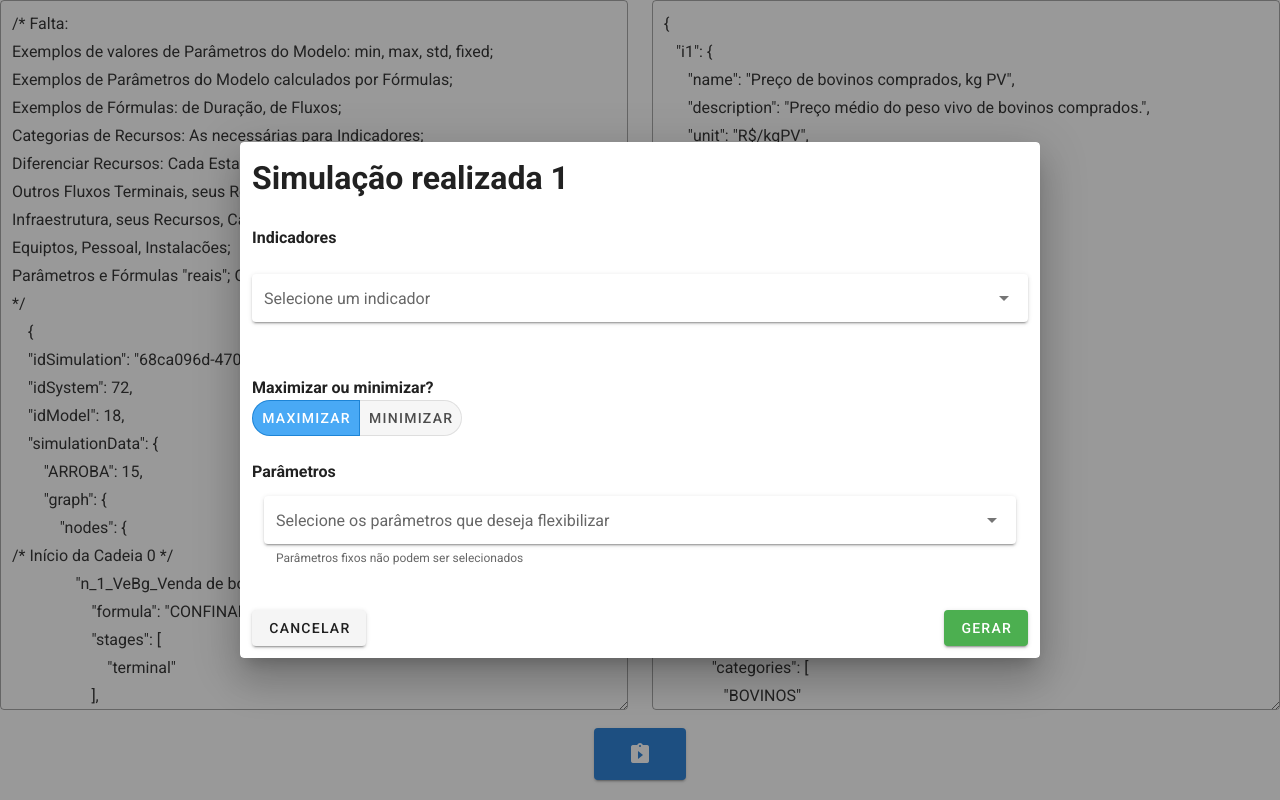
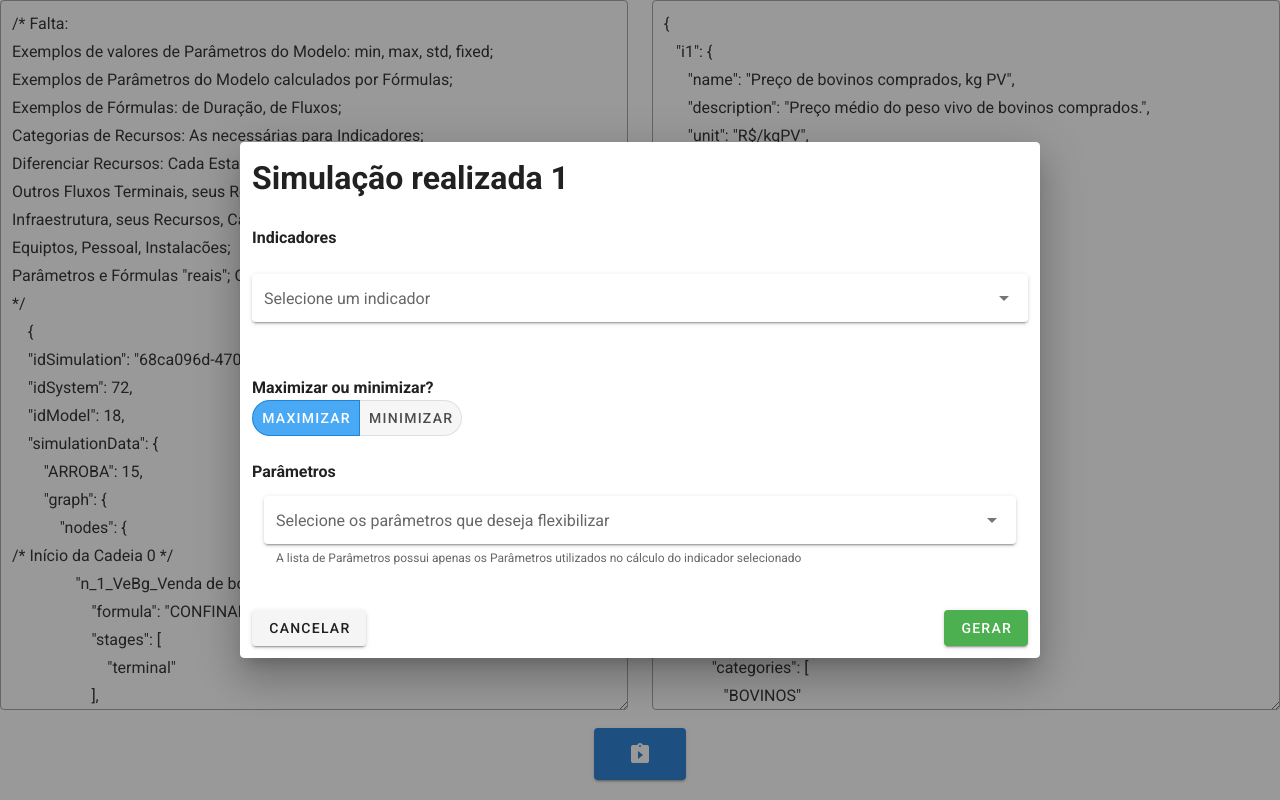
Before and after one commit to ampljs/ampljs.github.io, a Vue app: page / in a window 1280 px wide. Both pictures are taken after a click on the button 640 px from the left and 754 px from the top of the page. Built offline with nearby package versions, Linux system fonts and the light colour scheme.

Commit message:
Mudança na informação na seleção dos parâmetros.

```diff
--- a/src/components/ParametroUnico.vue
+++ b/src/components/ParametroUnico.vue
@@ -6,7 +6,7 @@
             <v-select
               v-on:change="addParam($event)"
               :items="params"
-              hint="Parâmetros fixos não podem ser selecionados"
+              hint="A lista de Parâmetros possui apenas os Parâmetros utilizados no cálculo do indicador selecionado"
               chips
               deletable-chips
               solo
```
